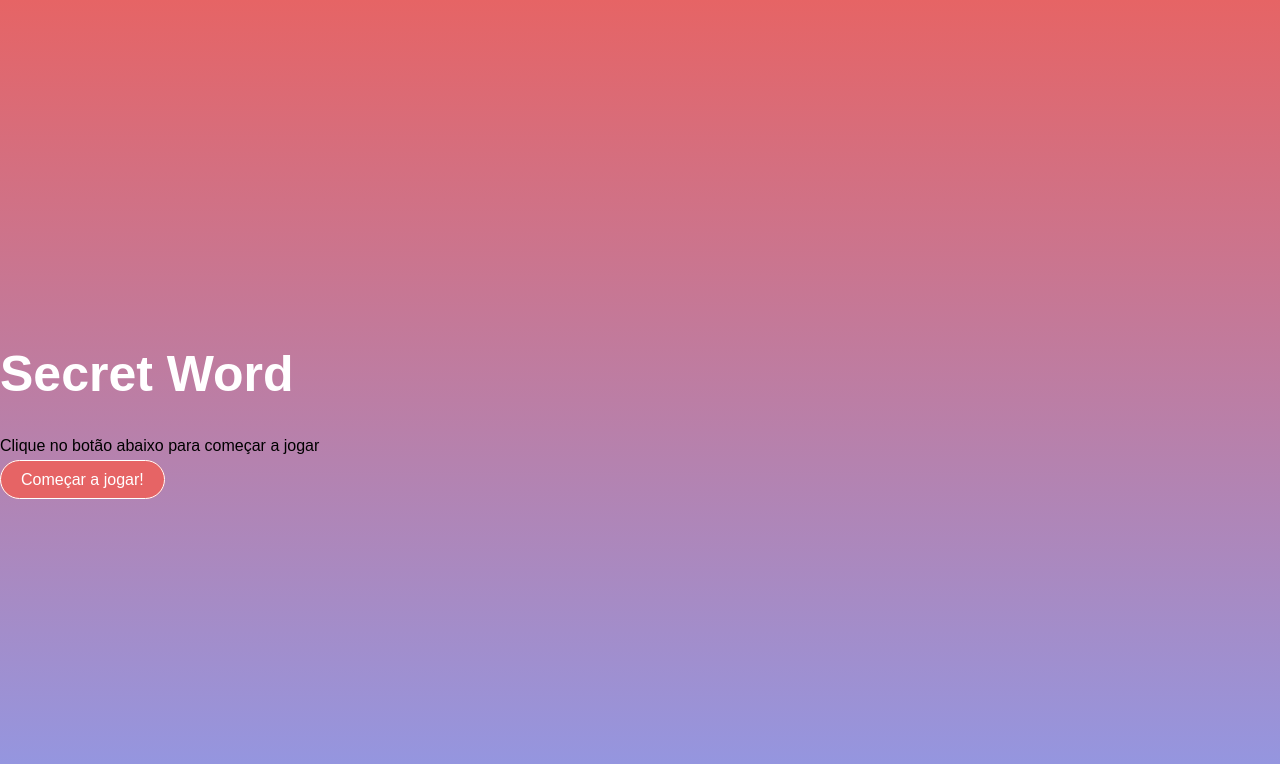
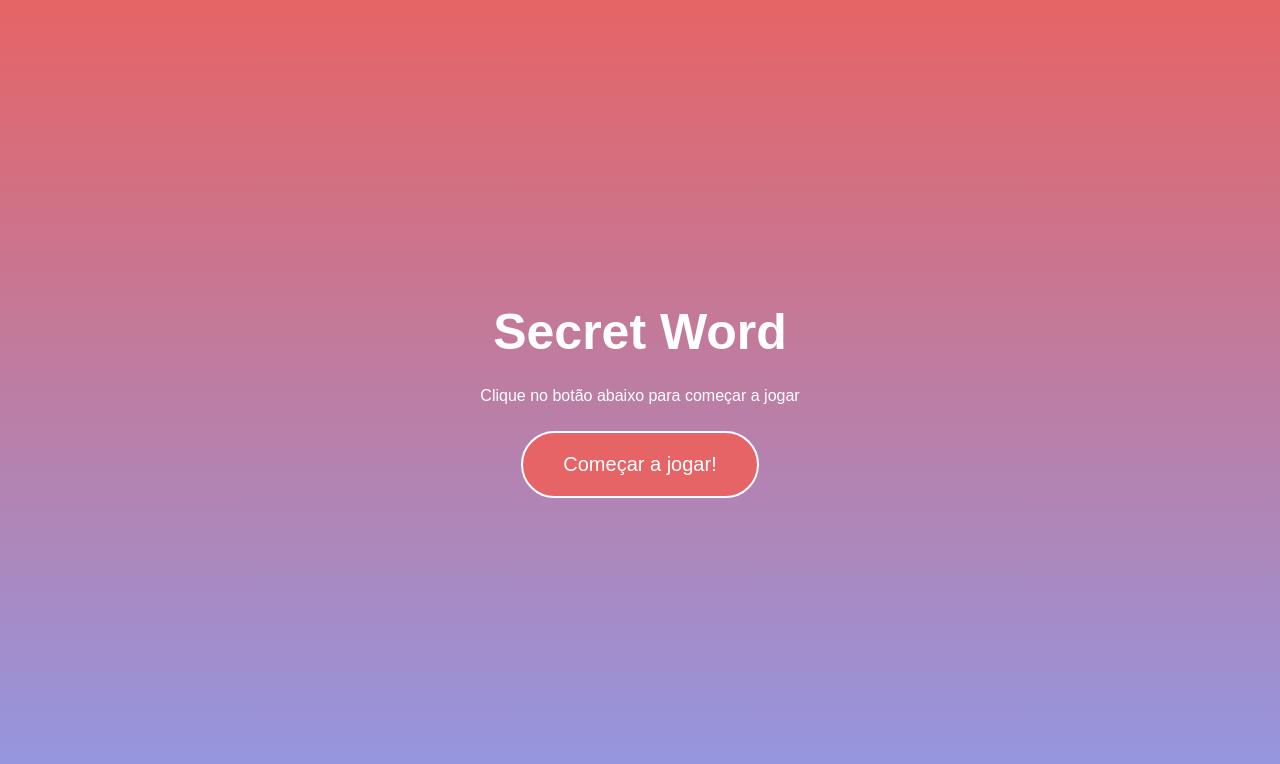
Before and after one commit to EuLorenzo/SecretWord_react, a React (Vite) app: page / in a window 1280 px wide. Shown: the top 764 px of the page. Built offline with nearby package versions, Linux system fonts and the light colour scheme.

Commit message:
Home done

```diff
--- /dev/null
+++ b/src/Pages/Game/Game.tsx
@@ -0,0 +1,5 @@
+const Game = () => {
+  return <div>Game</div>;
+};
+
+export default Game;
--- a/src/Pages/Home/Home.module.css
+++ b/src/Pages/Home/Home.module.css
@@ -1,13 +1,31 @@
+.mainContainer {
+  display: flex;
+  flex-direction: column;
+  align-items: center;
+  gap: 10px;
+
+  p {
+    color: white;
+  }
+}
+
 .title {
   font-size: 50px;
   color: white;
+  margin: 0;
 }
 
 .link {
   color: white;
-  border: 1px solid white;
+  border: 2px solid white;
   text-decoration: none;
   background-color: #e66465;
-  padding: 10px 20px;
+  padding: 20px 40px;
   border-radius: 50px;
+  font-size: 20px;
+  transition: 0.2s background-color;
 }
+
+.link:hover {
+  background-color: #d66e6e;
+}
--- a/src/Pages/Home/Home.tsx
+++ b/src/Pages/Home/Home.tsx
@@ -3,7 +3,7 @@ import styles from "./Home.module.css";
 
 const Home = () => {
   return (
-    <div>
+    <div className={styles.mainContainer}>
       <h1 className={styles.title}>Secret Word</h1>
       <p>Clique no botão abaixo para começar a jogar</p>
       <Link
--- a/src/Router.tsx
+++ b/src/Router.tsx
@@ -1,10 +1,12 @@
 import { Routes, Route } from "react-router-dom";
 import Home from "./Pages/Home/Home";
+import Game from "./Pages/Game/Game";
 
 const Router = () => {
   return (
     <Routes>
       <Route path="/" element={<Home />} />
+      <Route path="/game" element={<Game />} />
     </Routes>
   );
 };
--- a/src/index.css
+++ b/src/index.css
@@ -2,7 +2,8 @@ body {
   margin: 0;
   padding: 0;
   display: flex;
-  place-items: center;
+  justify-content: center;
+  align-items: center;
   min-width: 320px;
   min-height: 100vh;
   background-image: linear-gradient(#e66465, #9198e5);
```
Also changed, not shown: src/Pages/Game/Game.module.css (added).
